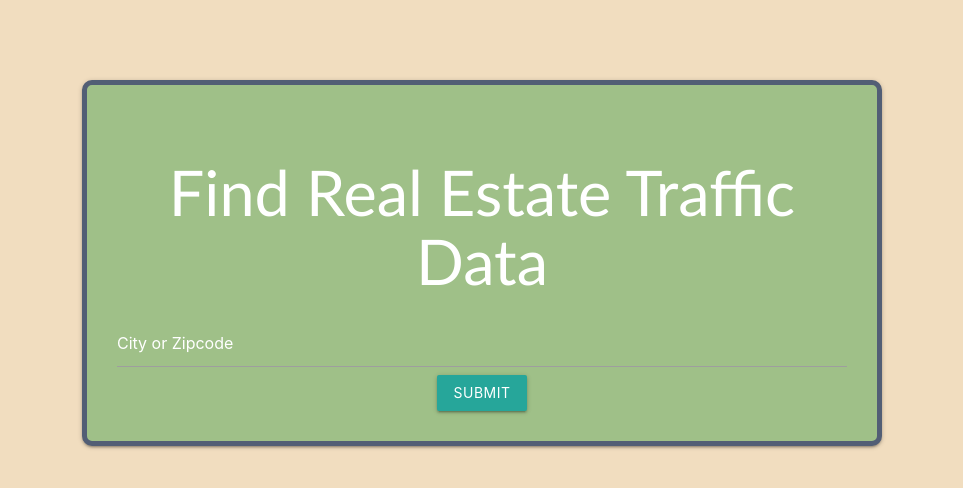
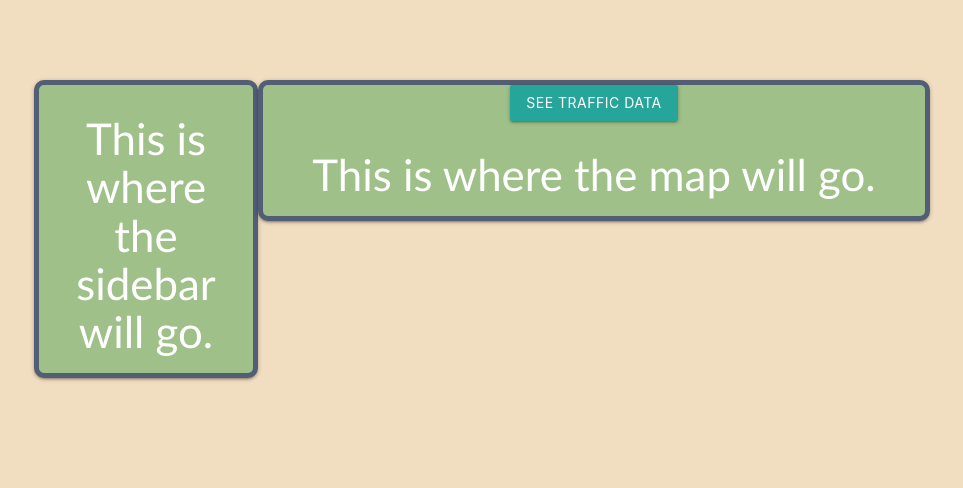
Before and after one commit to lauraantunez024/My-Traffic, a plain HTML site: page index.html in a window 1280 px wide. Shown: the whole page, without its empty margins (158-1121 px from the left). Drawn offline with nearby package versions, Linux system fonts and the light colour scheme; no server answers.

Commit message:
added sidebar

```diff
--- a/assets/js/script.js
+++ b/assets/js/script.js
@@ -1,7 +1,9 @@
 /// Laura's JS
 var firstScreen = document.querySelector(".first-screen")
 var mapCont = document.querySelector(".map-holder")
+var sidebar = documemnt.querySelector(".sidebar")
 var form = document.querySelector("#search-form")
+var secondScreen = document.querySelector(".second-screen")
 
 
 
@@ -10,6 +12,8 @@ form.addEventListener("submit", function(event) {
     event.preventDefault();
     firstScreen.style.display = "none";
     mapCont.style.display="block";
+	sidebar.style.display="block";
+
 
 });
 
@@ -32,25 +36,6 @@ $.ajax(settings).done(function (response) {
 });
 
 
-
-
-
-// Plan B API VVVV
-
-// const settings = {
-// 	"async": true,
-// 	"crossDomain": true,
-// 	"url": "https://us-real-estate.p.rapidapi.com/location/for-sale-nearby-areas-by-postal-code?postal_code=10022",
-// 	"method": "GET",
-// 	"headers": {
-// 		"X-RapidAPI-Host": "us-real-estate.p.rapidapi.com",
-// 		"X-RapidAPI-Key": "395cc9c100mshac427d1df6a23e9p130807jsn016fa6b52c1c"
-// 	}
-// };
-
-// $.ajax(settings).done(function (response) {
-// 	console.log(response);
-// });
 
 
 ///Fernando's API Call
--- a/index.html
+++ b/index.html
@@ -14,7 +14,7 @@
 
 <body>
 
-<div class = "first-screen card">
+<div class = "first-screen card" style="display:none">
       <h1 class="text-primary">Find Real Estate Traffic Data</h1>
       <form id="search-form" class="form w-100">
         <input id="search-input" class="form-input w-100" type="text" placeholder="City or Zipcode">
@@ -22,12 +22,20 @@
       </form>
 </div>
 
-<div class = second-screen>
+<div class = "second-screen container">
     <!-- navbar code goes here with div class = card -->
-<div class = "map-holder card" style="display:none">
-    <button class="btn btn-info btn-block">See traffic data</button>
-    <h3>This is where the map will go.</h3>
+    <div class="row">
+<div class = "map-holder card col s3">
+    <div class=""></div>
+    <h3>This is where the sidebar will go.</h3>
 </div>
+<div class = "sidebar card col s9">
+  <div class=""></div>
+  <button class="btn btn-info btn-block">See traffic data</button>
+
+  <h3>This is where the map will go.</h3>
+</div>
+
 
 
 </div>
```
